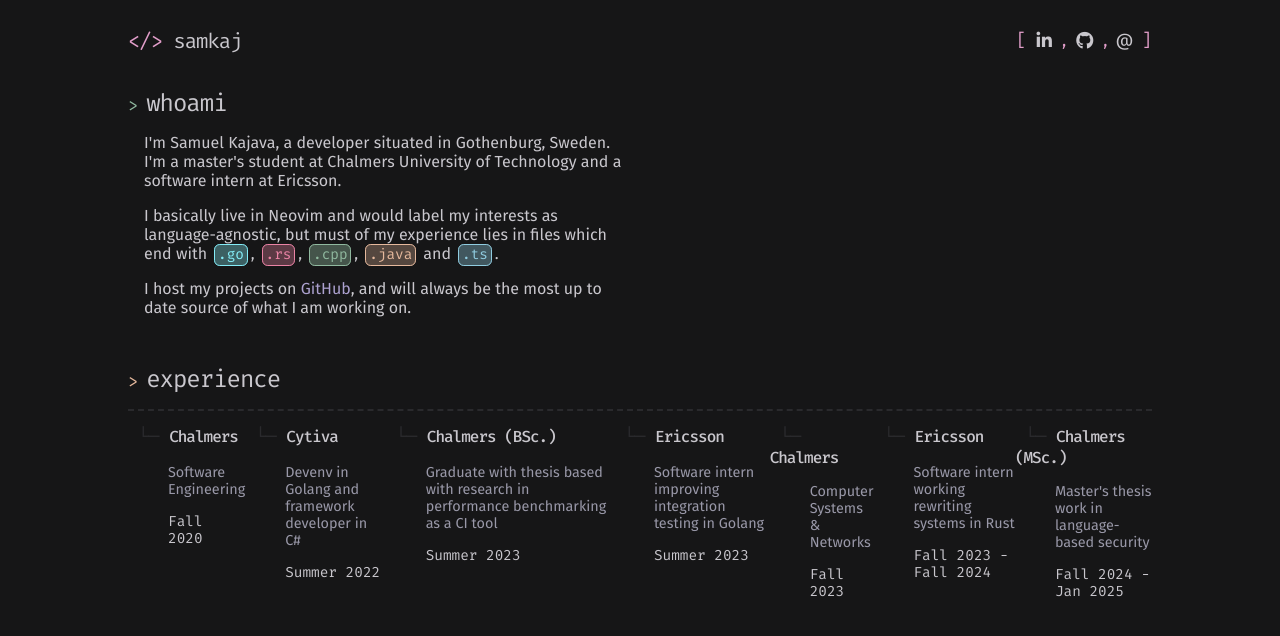
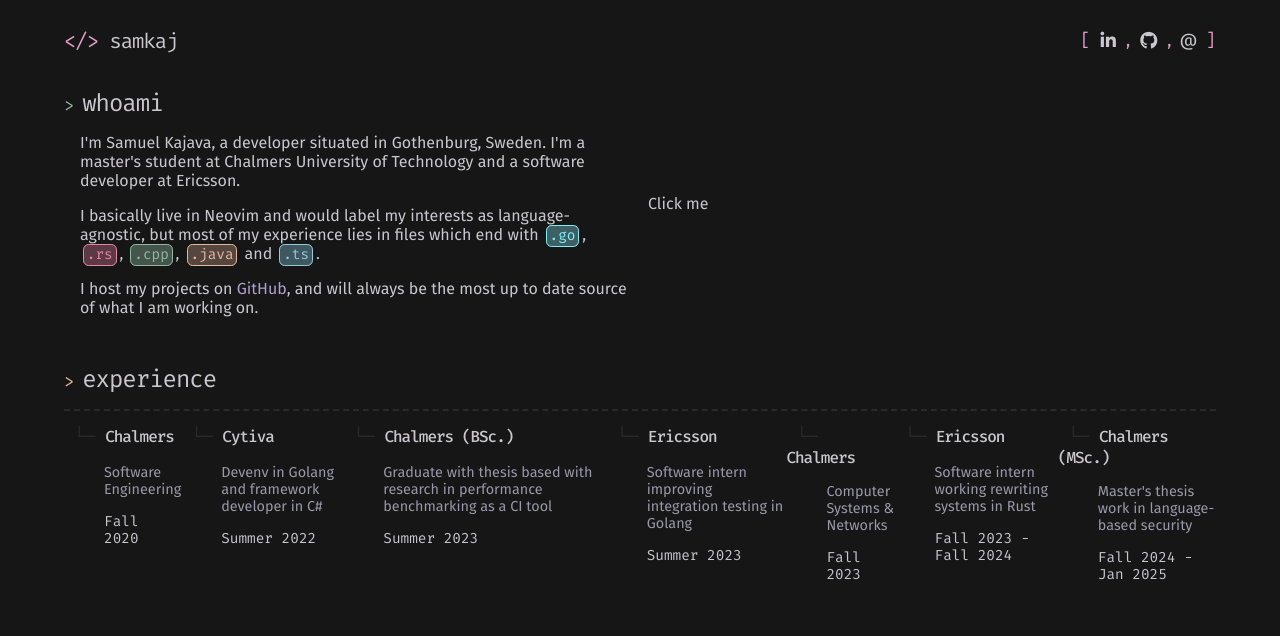
Before and after one commit to samkaj/samkaj.github.io, a SvelteKit app: page / in a window 1280 px wide. Shown: the top 636 px of the page. Built offline with nearby package versions, Linux system fonts and the light colour scheme.

Commit message:
[chore] misc. changes

```diff
--- a/src/components/whoami.svelte
+++ b/src/components/whoami.svelte
@@ -7,10 +7,10 @@
 	<article>
 		<p>
 			I'm Samuel Kajava, a developer situated in Gothenburg, Sweden. I'm a master's student at
-			Chalmers University of Technology and a software intern at Ericsson.
+			Chalmers University of Technology and a software developer at Ericsson.
 		</p>
 		<p>
-			I basically live in Neovim and would label my interests as language-agnostic, but must of my
+			I basically live in Neovim and would label my interests as language-agnostic, but most of my
 			experience lies in files which end with
 			<span class="go">.go</span>,
 			<span class="rust">.rs</span>,
--- a/src/css/main.scss
+++ b/src/css/main.scss
@@ -1,4 +1,9 @@
 @import url('https://fonts.googleapis.com/css2?family=Fira+Mono:wght@400;500;700&family=Fira+Sans:ital,wght@0,100;0,200;0,300;0,400;0,500;0,600;0,700;0,800;0,900;1,100;1,200;1,300;1,400;1,500;1,600;1,700;1,800;1,900&display=swap');
+
+* {
+	color: var(--fg);
+}
+
 h1,
 h2,
 h3,
@@ -10,19 +15,21 @@ h6 {
 	letter-spacing: -1px;
 }
 
+button {
+	all: unset;
+}
+
 a,
 p,
 label,
-li {
+li,
+input,
+button {
 	font-family: 'Fira Sans', sans-serif;
 }
 
 a {
 	color: var(--purple);
-}
-
-button {
-	all: unset;
 }
 
 button:hover {
--- a/src/routes/+layout.svelte
+++ b/src/routes/+layout.svelte
@@ -42,7 +42,8 @@
 		display: flex;
 		align-content: space-between;
 		font-size: 1.1rem;
-		width: 80vw;
+		width: 90vw;
+		max-width: 1920px;
 		margin: auto;
 
 		h3 {
--- a/src/routes/+page.svelte
+++ b/src/routes/+page.svelte
@@ -1,4 +1,5 @@
 <script lang="ts">
+	import Commits from '../components/commits.svelte';
 	import Timeline from '../components/timeline/timeline.svelte';
 	import Whoami from '../components/whoami.svelte';
 </script>
@@ -6,17 +7,19 @@
 <div class="page">
 	<Whoami />
 	<Timeline />
+	<Commits />
 </div>
 
 <style lang="scss">
 	.page {
 		display: grid;
-		width: 80vw;
+		width: 90vw;
+		max-width: 1920px;
 		margin: auto;
 		grid-template-columns: repeat(2, 1fr);
 		grid-template-rows: auto;
 		grid-template-areas:
-			'whoami pic'
+			'whoami github'
 			'timeline timeline';
 		gap: 1em;
 	}
```
